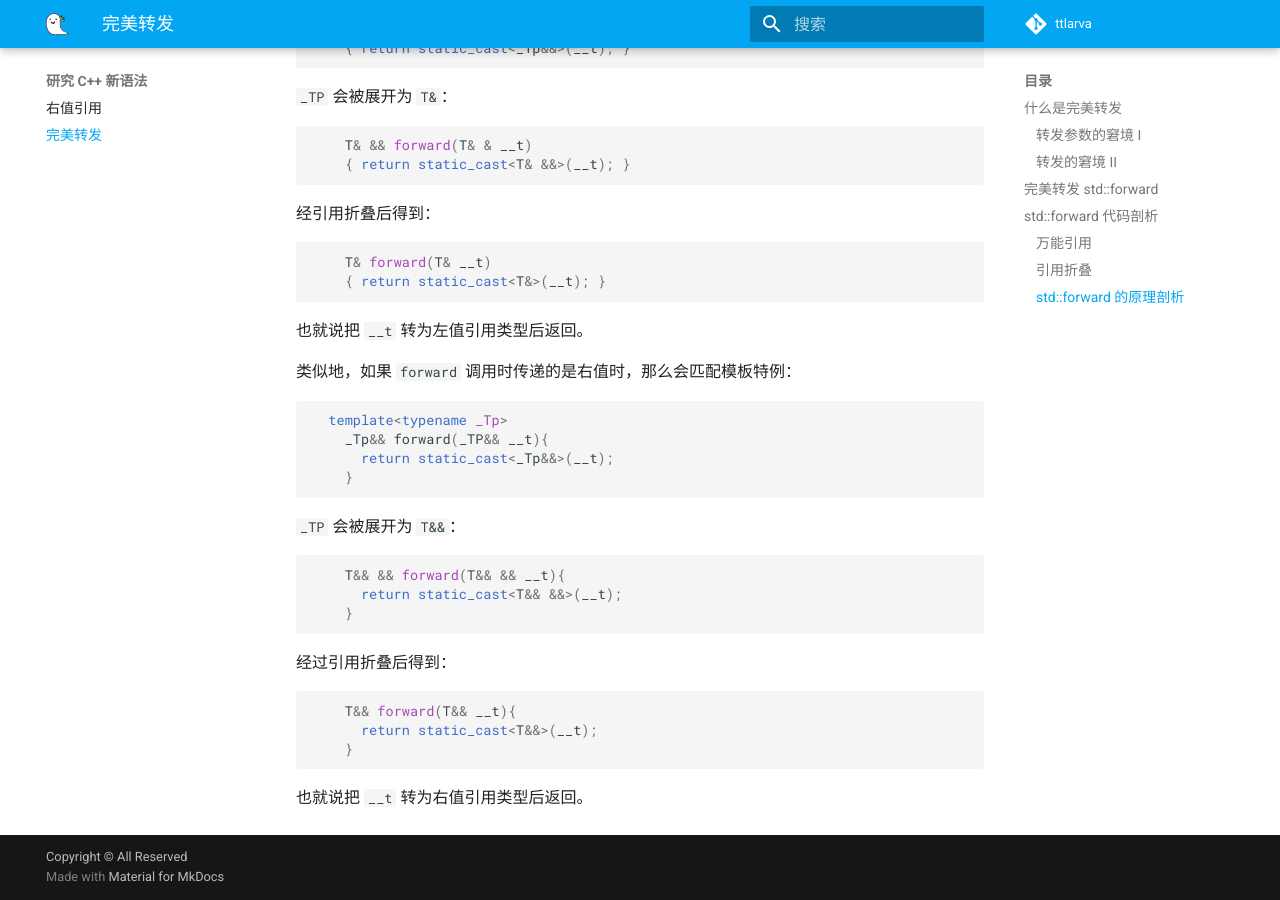
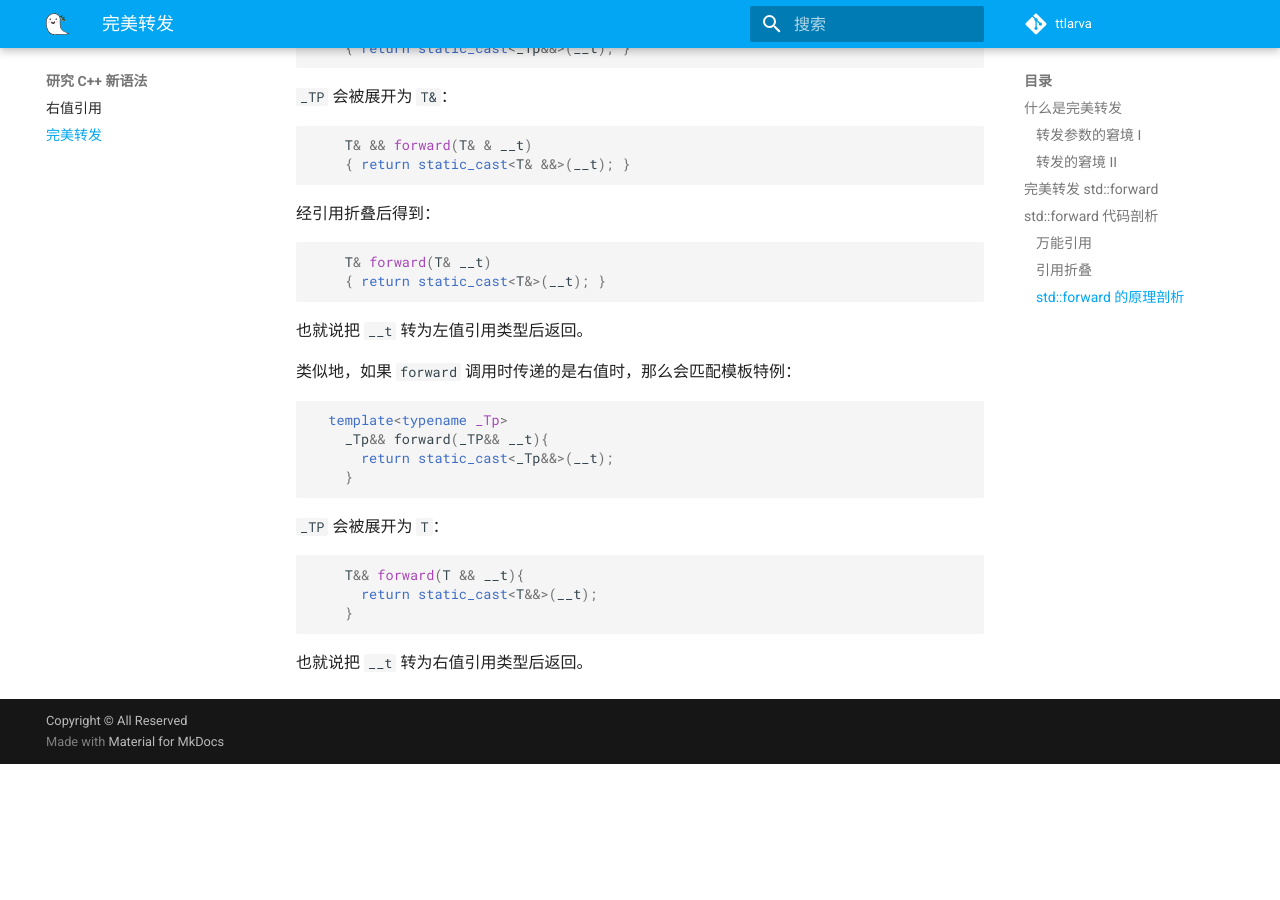
Before and after one commit to ttttLarva/Larva, an MkDocs documentation site: the page built from docs/learn_cpp/02_forward.md, in a window 1280 px wide and 900 px high, scrolled down 5906 px. Built offline with MkDocs 1.6.1 and Material for MkDocs 9.7.7, drawn with Linux system fonts in a browser that asks for light colours; comment, search, counter and statistics services are not loaded; the version menu is left out; after the commit the page ends 6670 px from its top, so only the background shows below that.

Commit message:
refine (#6)

````diff
--- a/docs/learn_cpp/02_forward.md
+++ b/docs/learn_cpp/02_forward.md
@@ -299,18 +299,10 @@ int main() {
     }
 ```
 
-`_TP` 会被展开为 `T&&`：
+`_TP` 会被展开为 `T`：
 
 ```c++
-    T&& && forward(T&& && __t){
-      return static_cast<T&& &&>(__t);
-    }
-```
-
-经过引用折叠后得到：
-
-```c++
-    T&& forward(T&& __t){
+    T&& forward(T && __t){
       return static_cast<T&&>(__t);
     }
 ```
````
